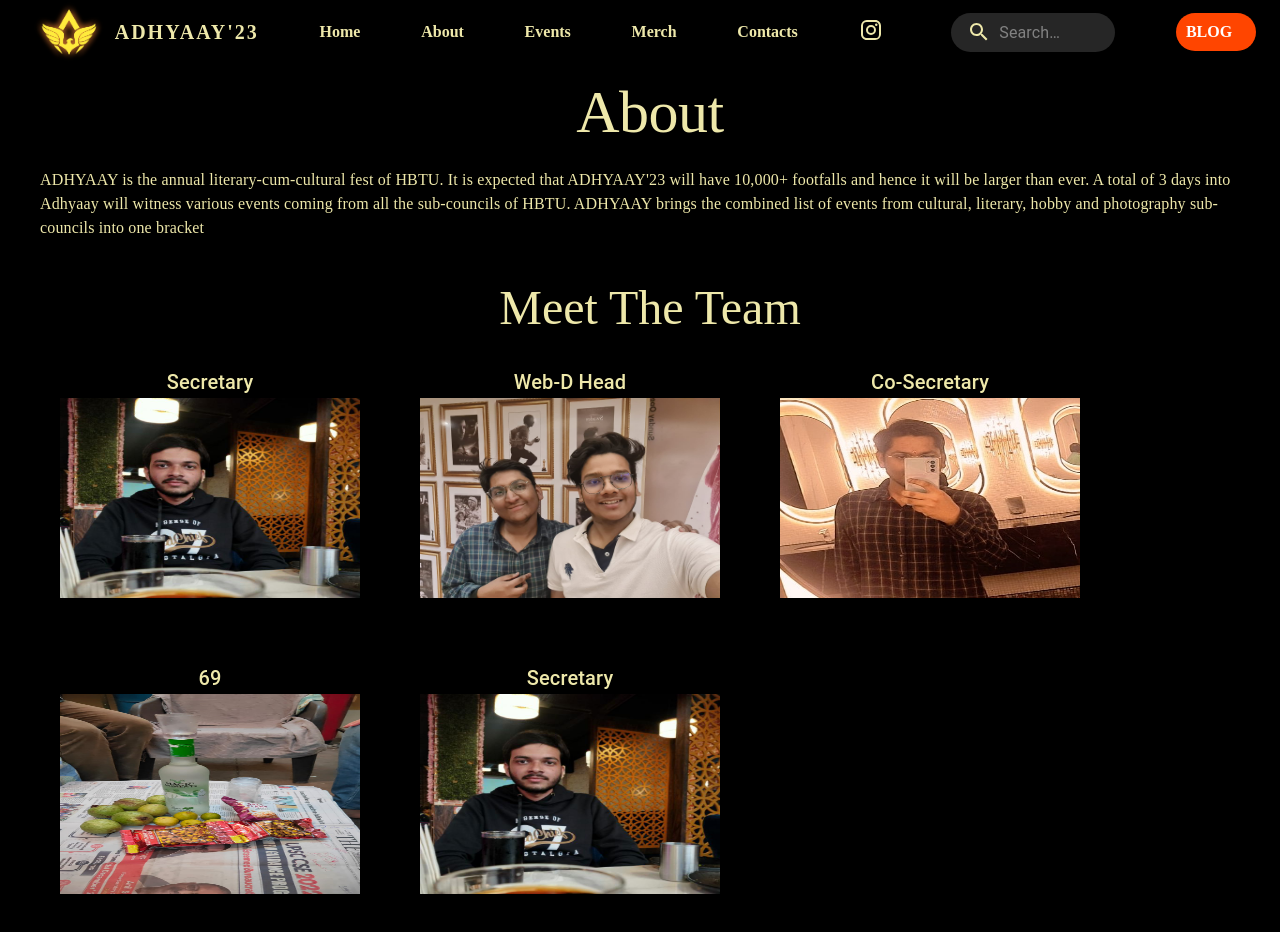
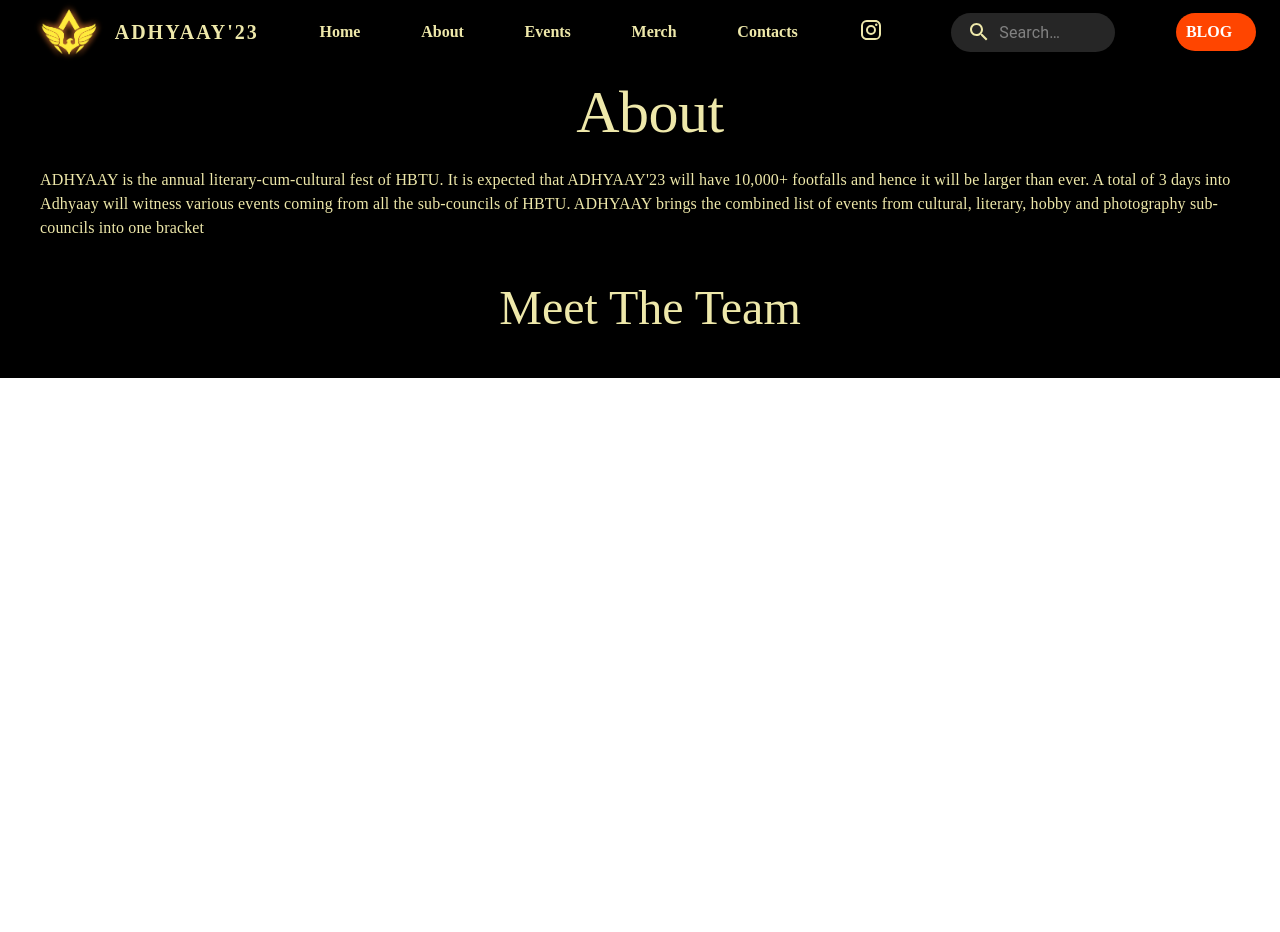
Before and after one commit to piyush0045/Adhyaay, a React (Create React App) app: page /about in a window 1280 px wide. Shown: the top 932 px of the page. After the commit the page ends 800 px from the top, so only its background shows below. Built offline with nearby package versions, Linux system fonts and the light colour scheme.

Commit message:
Team updated

```diff
--- a/src/components/About.js
+++ b/src/components/About.js
@@ -47,9 +47,10 @@ const About = () => {
       >
         Meet The Team
       </Typography>
-      <div style={{ paddingBottom: 30, paddingLeft: 30 }}>
+      {/* <div style={{ paddingBottom: 30, paddingLeft: 30 }}>
         <Team />
-      </div>
+      </div> */}
+      <Typography variant="h4">Stay tuned for the team</Typography>
     </div>
   );
 };
```
